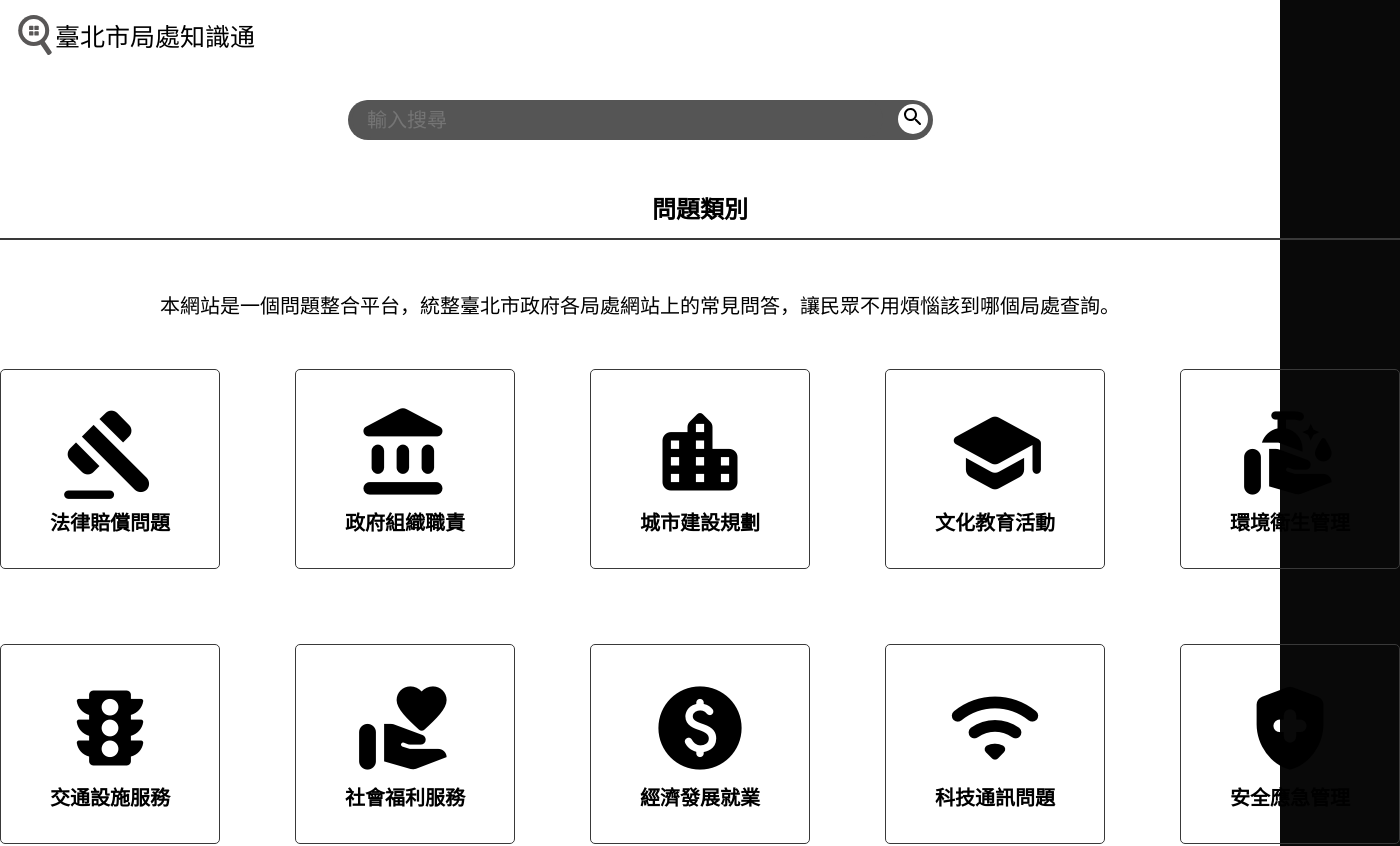
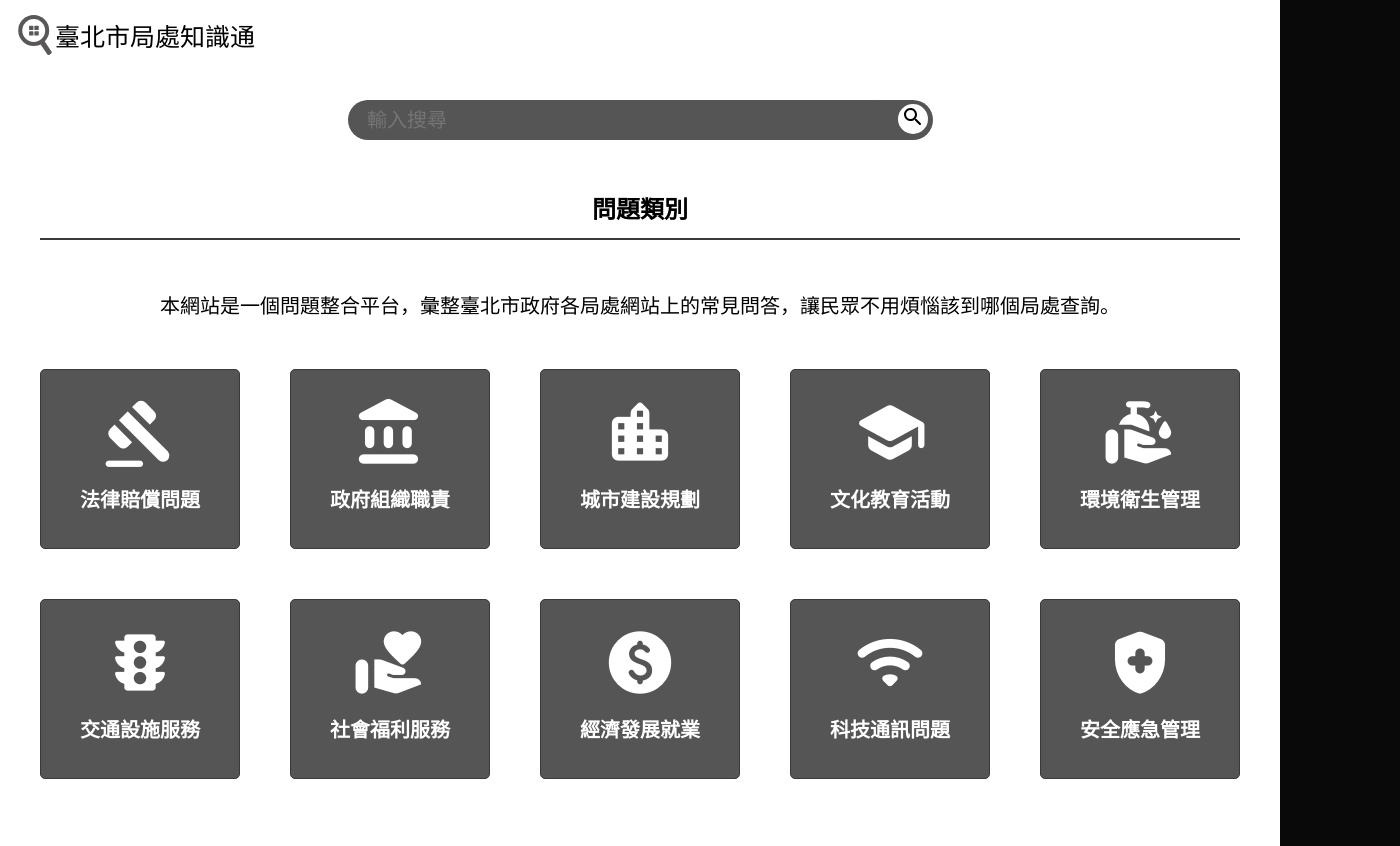
Before and after one commit to tpe-doit/Taipei-FAQ, a Vue app: page / in a window 1280 px wide. Shown: the top 846 px of the page, 1400 px wide, since content can reach past the window. Built offline with nearby package versions, Linux system fonts and the light colour scheme; a web font is replaced by a local one.

Commit message:
something new

```diff
--- a/src/components/AnswerSquare.vue
+++ b/src/components/AnswerSquare.vue
@@ -12,7 +12,6 @@ const link = ref("");
 const maintain = ref("");
 
 function handleExpand() {
-	console.log(props.title);
 	isExpanded.value = true;
 	const matchingObject = objectsArray.find((obj) => obj.問題 === props.title);
 	if (matchingObject) {
@@ -23,7 +22,6 @@ function handleExpand() {
 		link.value = matchingObject.網址;
 		maintain.value = matchingObject.資料維護;
 	}
-	console.log(typeof link.value);
 }
 
 function handleRetract() {
@@ -41,6 +39,7 @@ function handleRetract() {
 		<div id="detail">
 			{{ agency }} ｜ 點閱率：{{ hint }} ｜ 資料更新：{{ update }}
 		</div>
+		<br />
 		<div id="answer">{{ answer }}</div>
 		<br />
 		<div>
--- a/src/components/CategoryButton.vue
+++ b/src/components/CategoryButton.vue
@@ -1,6 +1,5 @@
 <script setup>
 import { defineProps } from "vue";
-import router from "../router";
 
 defineProps(["title", "src"]);
 </script>
@@ -23,10 +22,11 @@ a {
 	align-items: center;
 }
 .router-link-active {
-	color: lightgray !important;
+	color: black !important;
+	font-style: italic;
 }
 .router-link-active span {
-	color: lightgray !important;
+	color: black !important;
 }
 span {
 	font-family: var(--font-icon);
--- a/src/components/CategorySquare.vue
+++ b/src/components/CategorySquare.vue
@@ -1,6 +1,5 @@
 <script setup>
 import { defineProps } from "vue";
-import router from "../router";
 
 defineProps(["title", "src"]);
 </script>
@@ -9,6 +8,7 @@ defineProps(["title", "src"]);
 	<div class="category">
 		<RouterLink :to="`/${title}`">
 			<span>{{ src }}</span>
+			<br />
 			<h1>{{ title }}</h1>
 		</RouterLink>
 	</div>
@@ -17,16 +17,18 @@ defineProps(["title", "src"]);
 <style scoped>
 span {
 	font-family: var(--font-icon);
-	color: black;
-	font-size: 100px;
+	color: white;
+	font-size: 75px;
 }
 h1 {
-	color: black;
+	color: white;
+	padding: 10px;
 }
 div {
 	border: 1px solid #393939;
-	width: 220px;
-	height: 200px;
+	background: #555555;
+	width: 200px;
+	height: 180px;
 	border-radius: 5px;
 	box-sizing: border-box; /* 避免寬度被邊框撐大 */
 	text-align: center;
--- a/src/components/TopQuestion.vue
+++ b/src/components/TopQuestion.vue
@@ -58,6 +58,6 @@ p {
 a {
 	color: rgb(57, 173, 245);
 	margin-left: 15px;
-	font-size: 20px;
+	font-size: 18px;
 }
 </style>
--- a/src/views/HomePage.vue
+++ b/src/views/HomePage.vue
@@ -16,7 +16,7 @@ import { newThings } from "../assets/categories";
 			<h2>問題類別</h2>
 		</div>
 		<p>
-			本網站是一個問題整合平台，統整臺北市政府各局處網站上的常見問答，讓民眾不用煩惱該到哪個局處查詢。
+			本網站是一個問題整合平台，彙整臺北市政府各局處網站上的常見問答，讓民眾不用煩惱該到哪個局處查詢。
 		</p>
 		<div class="pageOne">
 			<CategorySquare
@@ -43,7 +43,7 @@ import { newThings } from "../assets/categories";
 
 <style scoped>
 #line {
-	width: 1400px;
+	width: 1200px;
 	border-bottom: 2px solid #393939;
 	margin-left: auto;
 	margin-right: auto;
@@ -57,13 +57,13 @@ h2 {
 	padding-bottom: 13px;
 }
 .pageOne {
-	width: 1400px;
+	width: 1200px;
 	margin-left: auto;
 	margin-right: auto;
 	margin-bottom: 30px;
 	display: grid;
 	grid-template-columns: repeat(5, 1fr); /* 使每行顯示四個方塊 */
-	gap: 75px;
+	gap: 50px;
 }
 h3 {
 	color: gray;
--- a/src/views/NextPage.vue
+++ b/src/views/NextPage.vue
@@ -34,8 +34,6 @@ onMounted(() => {
 	TopQuestions.value = [...questions.value]
 		.sort((a, b) => b.點閱數 - a.點閱數)
 		.splice(0, 3);
-
-	console.log(TopQuestions.value);
 });
 </script>
 
@@ -127,10 +125,11 @@ onMounted(() => {
 .category {
 	width: 205px;
 	height: 500px;
-	background: #555;
+	background: gray;
 	border-radius: 20px;
 	margin-top: 15px;
 	color: #ffffff;
+	margin-left: 30px;
 }
 .category h2 {
 	color: #ffffff;
```
